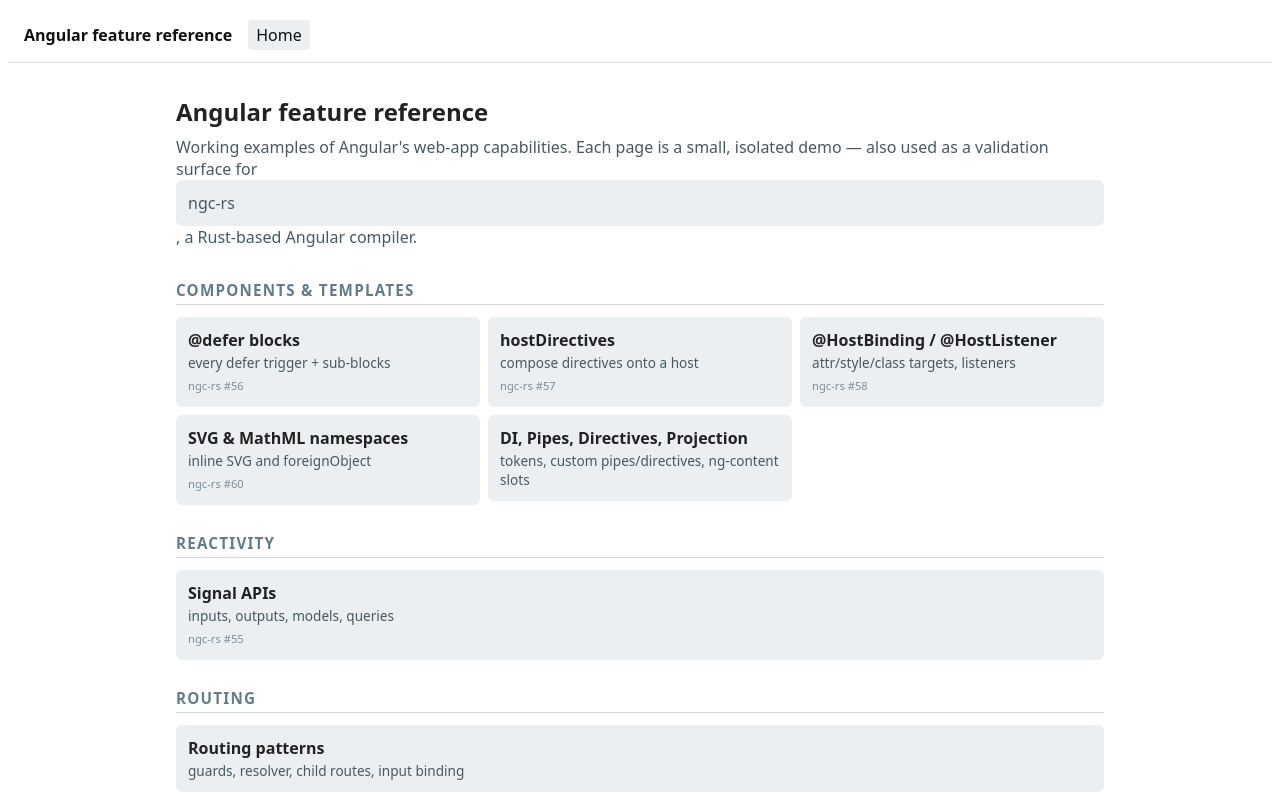
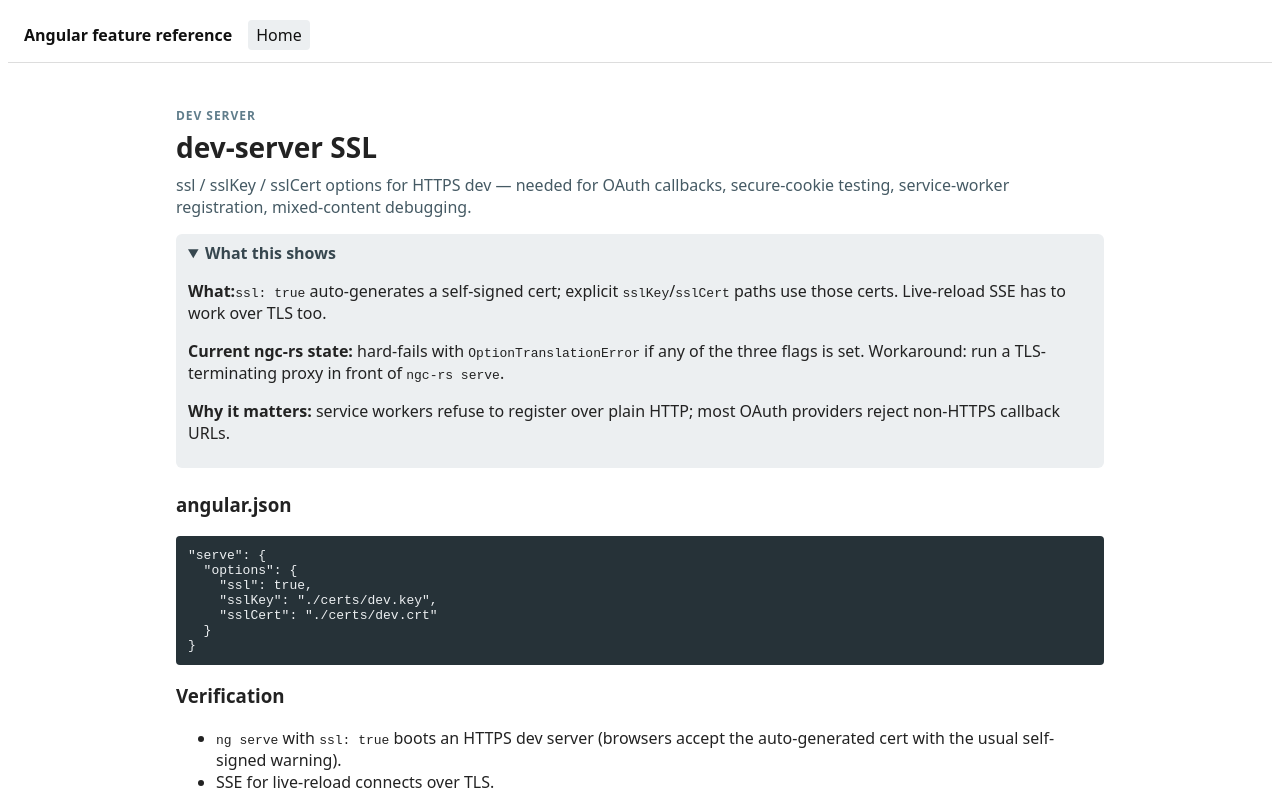
Before and after one commit to lukekania/ngc-rs-test-project, an Angular app: page /dev-server-ssl in a window 1280 px wide. Before the commit this address led to /. Shown: the top 796 px of the page. Built offline with nearby package versions, Linux system fonts and the light colour scheme.

Commit message:
feat: add issue-142 dev-server SSL page

```diff
--- a/src/app/app.routes.ts
+++ b/src/app/app.routes.ts
@@ -161,5 +161,12 @@ export const routes: Routes = [
         (m) => m.Issue141XliffV2Component,
       ),
   },
+  {
+    path: 'dev-server-ssl',
+    loadComponent: () =>
+      import('./features/issue-142-ssl/issue-142-ssl.component').then(
+        (m) => m.Issue142SslComponent,
+      ),
+  },
   { path: '**', redirectTo: '' },
 ];
--- a/src/app/features/home/home.component.ts
+++ b/src/app/features/home/home.component.ts
@@ -80,6 +80,7 @@ const GROUPS: FeatureGroup[] = [
     label: 'Dev server',
     items: [
       { label: 'servePath', path: '/serve-path', issue: 139, blurb: 'mount dev server under subpath (/admin/)' },
+      { label: 'SSL / HTTPS', path: '/dev-server-ssl', issue: 142, blurb: 'ssl / sslKey / sslCert for HTTPS dev' },
     ],
   },
 ];
--- /dev/null
+++ b/src/app/features/issue-142-ssl/issue-142-ssl.component.ts
@@ -0,0 +1,51 @@
+import { Component } from '@angular/core';
+import { FeaturePageComponent } from '../../shared/feature-page/feature-page.component';
+
+@Component({
+  selector: 'app-issue-142-ssl',
+  imports: [FeaturePageComponent],
+  template: `
+    <app-feature-page
+      title="dev-server SSL"
+      groupLabel="Dev server"
+      description="ssl / sslKey / sslCert options for HTTPS dev — needed for OAuth callbacks, secure-cookie testing, service-worker registration, mixed-content debugging."
+      [issue]="142"
+      [notesOpen]="true"
+    >
+      <ng-container ngProjectAs="[notes]">
+        <p>
+          <strong>What:</strong> <code>ssl: true</code> auto-generates a self-signed cert;
+          explicit <code>sslKey</code>/<code>sslCert</code> paths use those certs. Live-reload
+          SSE has to work over TLS too.
+        </p>
+        <p>
+          <strong>Current ngc-rs state:</strong> hard-fails with <code>OptionTranslationError</code>
+          if any of the three flags is set. Workaround: run a TLS-terminating proxy in front of
+          <code>ngc-rs serve</code>.
+        </p>
+        <p>
+          <strong>Why it matters:</strong> service workers refuse to register over plain HTTP;
+          most OAuth providers reject non-HTTPS callback URLs.
+        </p>
+      </ng-container>
+
+      <h3>angular.json</h3>
+      <pre><code>"serve": &#123;
+  "options": &#123;
+    "ssl": true,
+    "sslKey": "./certs/dev.key",
+    "sslCert": "./certs/dev.crt"
+  &#125;
+&#125;</code></pre>
+
+      <h3>Verification</h3>
+      <ul>
+        <li><code>ng serve</code> with <code>ssl: true</code> boots an HTTPS dev server (browsers accept the auto-generated cert with the usual self-signed warning).</li>
+        <li>SSE for live-reload connects over TLS.</li>
+        <li>Implementation candidates: <code>tiny_http</code>'s <code>ssl-rustls</code> feature, or swap to <code>hyper-rustls</code>.</li>
+      </ul>
+    </app-feature-page>
+  `,
+  styles: [`pre { background: #263238; color: #eceff1; padding: 0.75rem; border-radius: 4px; overflow-x: auto; }`],
+})
+export class Issue142SslComponent {}
```
